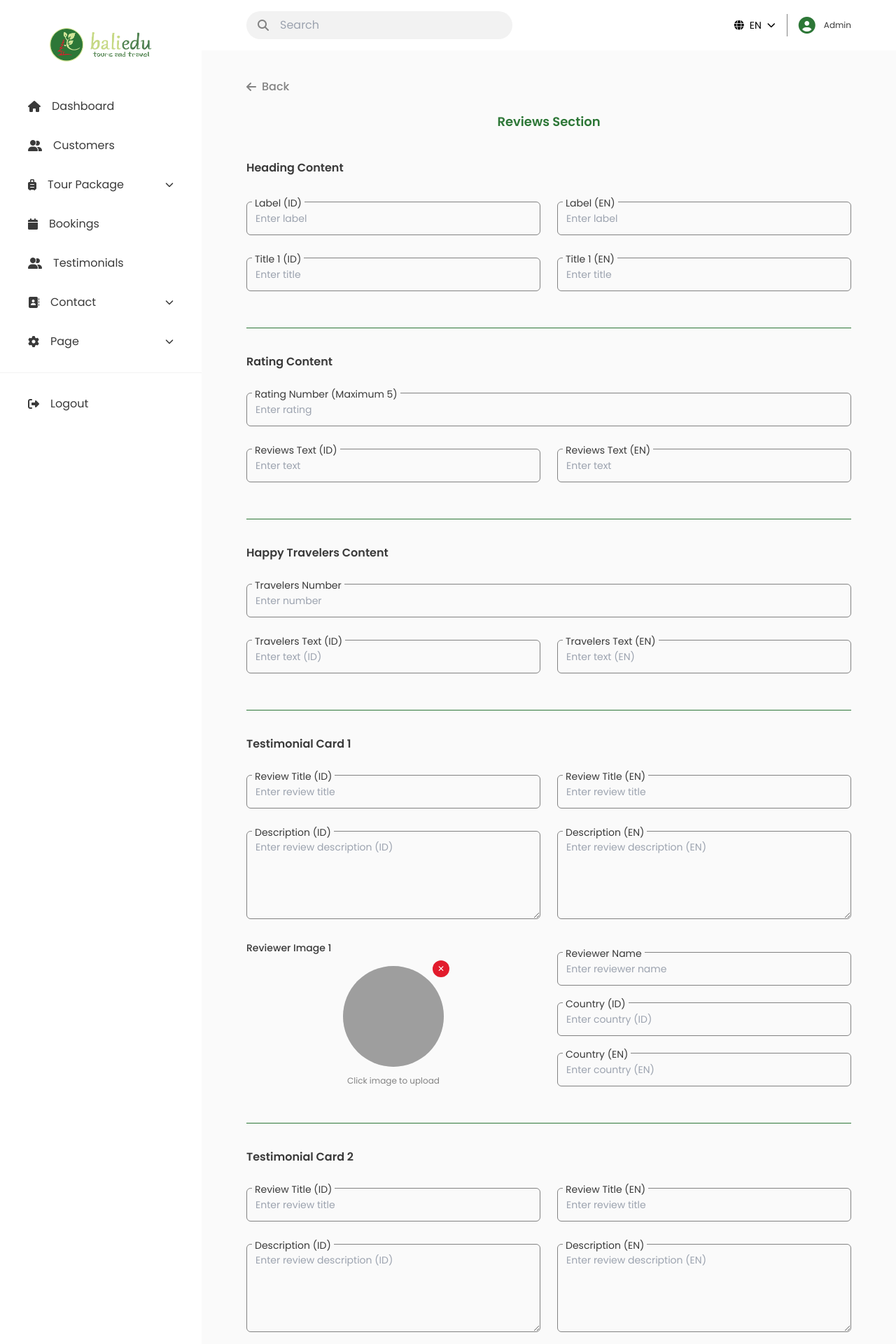
After one commit to meitakartika/baliedu-tours-and-travel, a Laravel app: template resources/views/admin/page/reviews/index.blade.php in a window 1280 px wide. The commit adds this page. Shown: the top 1920 px of the page at 70% size. Run offline with Laravel 12, Linux system fonts and the light colour scheme; the template is opened without the code that fills it, so the values that code supplies are empty; parts of the project's set-up code (start-up, migrations or seed data) failed here and were passed over; some libraries are stand-ins or nearby versions; grey boxes are pictures that could not be loaded.

Commit message:
reviews home

```diff
--- a/app/Http/Controllers/HomeController.php
+++ b/app/Http/Controllers/HomeController.php
@@ -8,6 +8,7 @@ use App\Models\HeroSlide;
 use App\Models\CategorySection;
 use App\Models\StatisticsSection;
 use App\Models\DiscoverSection;
+use App\Models\ReviewsSection;
 
 class HomeController extends Controller
 {
@@ -23,7 +24,8 @@ class HomeController extends Controller
         $categorySection = CategorySection::first();
         $statisticsSection = StatisticsSection::first();
         $discoverSection = DiscoverSection::first();
+        $reviewsSection = ReviewsSection::first();
 
-        return view('home.index', compact('categories', 'galleries', 'heroSlides', 'categorySection', 'statisticsSection', 'discoverSection'));
+        return view('home.index', compact('categories', 'galleries', 'heroSlides', 'categorySection', 'statisticsSection', 'discoverSection', 'reviewsSection'));
     }
 }
--- a/app/Http/Controllers/PageController.php
+++ b/app/Http/Controllers/PageController.php
@@ -30,7 +30,7 @@ class PageController extends Controller
             ],
             [
                 'name' => 'Testimonials',
-                'key' => 'testimonials',
+                'key' => 'reviews',
             ],
             [
                 'name' => 'Gallery',
--- a/resources/views/admin/page/index.blade.php
+++ b/resources/views/admin/page/index.blade.php
@@ -55,6 +55,12 @@
                                         <i class="fa-regular fa-pen-to-square"></i>
                                         Manage
                                     </a>
+                                @elseif ($section['key'] === 'reviews')
+                                    <a href="{{ route('page.reviews.index') }}"
+                                        class="inline-flex items-center gap-2 bg-lightGreen/50 text-darkGreen font-medium px-4 py-2 rounded-lg hover:bg-lightGreen/30 transition text-sm">
+                                        <i class="fa-regular fa-pen-to-square"></i>
+                                        Manage
+                                    </a>
                                 @endif
                             </td>
 
--- /dev/null
+++ b/resources/views/admin/page/reviews/index.blade.php
@@ -0,0 +1,402 @@
+@extends('layout.admin')
+
+@section('title', 'Reviews Section')
+
+@section('content')
+    <section class="w-full">
+
+        <!-- BACK -->
+        <a href="{{ route('page.index') }}"
+            class="inline-flex items-center gap-2 font-medium text-mediumGrey hover:text-darkGreen mb-6">
+            <i class="fa-solid fa-arrow-left"></i>
+            {{ __('admin.back') }}
+        </a>
+
+        <!-- TITLE -->
+        <h1 class="text-center text-darkGreen font-semibold text-lg mb-10">
+            Reviews Section
+        </h1>
+
+        <!-- SUCCESS MESSAGE -->
+        @if (session('success'))
+            <div class="rounded-lg bg-green-50 border border-green-500 p-4 text-green-700 text-sm mb-6">
+                {{ session('success') }}
+            </div>
+        @endif
+
+        <!-- ERROR VALIDATION -->
+        @if ($errors->any())
+            <div class="rounded-lg bg-red/5 border border-red/80 p-4 text-red text-sm mb-6">
+                <ul class="list-disc pl-5 space-y-1">
+                    @foreach ($errors->all() as $error)
+                        <li>{{ $error }}</li>
+                    @endforeach
+                </ul>
+            </div>
+        @endif
+
+        <!-- FORM -->
+        <form action="{{ route('page.reviews.update') }}" method="POST" enctype="multipart/form-data" class="space-y-10">
+
+            @csrf
+            @method('PUT')
+
+            <!-- HEADING CONTENT -->
+            <div>
+                <h2 class="text-darkGrey font-semibold mb-5">
+                    Heading Content
+                </h2>
+
+                <div class="grid grid-cols-1 md:grid-cols-2 gap-6">
+
+                    <!-- LABEL ID -->
+                    <div class="relative mt-4">
+                        <input type="text" name="label_id" value="{{ old('label_id', $reviewsSection->label_id) }}"
+                            placeholder="Enter label"
+                            class="bg-softGrey w-full border border-mediumGrey rounded-md px-3 text-sm h-12 focus:outline-none focus:border-darkGreen">
+
+                        <label class="absolute left-2 -top-2 px-1 text-darkGrey text-sm bg-softGrey">
+                            Label (ID)
+                        </label>
+                    </div>
+
+                    <!-- LABEL EN -->
+                    <div class="relative mt-4">
+                        <input type="text" name="label_en" value="{{ old('label_en', $reviewsSection->label_en) }}"
+                            placeholder="Enter label"
+                            class="bg-softGrey w-full border border-mediumGrey rounded-md px-3 text-sm h-12 focus:outline-none focus:border-darkGreen">
+
+                        <label class="absolute left-2 -top-2 px-1 text-darkGrey text-sm bg-softGrey">
+                            Label (EN)
+                        </label>
+                    </div>
+
+                    <!-- TITLE 1 ID -->
+                    <div class="relative mt-2">
+                        <input type="text" name="title_1_id" value="{{ old('title_1_id', $reviewsSection->title_1_id) }}"
+                            placeholder="Enter title"
+                            class="bg-softGrey w-full border border-mediumGrey rounded-md px-3 text-sm h-12 focus:outline-none focus:border-darkGreen">
+
+                        <label class="absolute left-2 -top-2 px-1 text-darkGrey text-sm bg-softGrey">
+                            Title 1 (ID)
+                        </label>
+                    </div>
+
+                    <!-- TITLE 1 EN -->
+                    <div class="relative mt-2">
+                        <input type="text" name="title_1_en" value="{{ old('title_1_en', $reviewsSection->title_1_en) }}"
+                            placeholder="Enter title"
+                            class="bg-softGrey w-full border border-mediumGrey rounded-md px-3 text-sm h-12 focus:outline-none focus:border-darkGreen">
+
+                        <label class="absolute left-2 -top-2 px-1 text-darkGrey text-sm bg-softGrey">
+                            Title 1 (EN)
+                        </label>
+                    </div>
+
+                </div>
+            </div>
+
+            <!-- RATING CONTENT -->
+            <div class="grid grid-cols-1 md:grid-cols-2 gap-6">
+
+                <hr class="border-darkGreen mt-3 col-span-2">
+
+                <h2 class="font-semibold text-base text-darkGrey mt-3 col-span-2">
+                    Rating Content
+                </h2>
+
+                <!-- RATING NUMBER -->
+                <div class="relative mt-2 col-span-2">
+                    <input type="number" name="rating_number" step="0.1" min="0" max="5"
+                        value="{{ old('rating_number', $reviewsSection->rating_number) }}" placeholder="Enter rating"
+                        class="bg-softGrey w-full border border-mediumGrey rounded-md px-3 text-sm h-12 focus:outline-none focus:border-darkGreen"
+                        required>
+
+                    <label class="absolute left-2 -top-2 px-1 text-darkGrey text-sm bg-softGrey">
+                        Rating Number (Maximum 5)
+                    </label>
+                </div>
+
+                <!-- REVIEWS TEXT ID -->
+                <div class="relative mt-2">
+                    <input type="text" name="reviews_text_id"
+                        value="{{ old('reviews_text_id', $reviewsSection->reviews_text_id) }}" placeholder="Enter text"
+                        class="bg-softGrey w-full border border-mediumGrey rounded-md px-3 text-sm h-12 focus:outline-none focus:border-darkGreen">
+
+                    <label class="absolute left-2 -top-2 px-1 text-darkGrey text-sm bg-softGrey">
+                        Reviews Text (ID)
+                    </label>
+                </div>
+
+                <!-- REVIEWS TEXT EN -->
+                <div class="relative mt-2">
+                    <input type="text" name="reviews_text_en"
+                        value="{{ old('reviews_text_en', $reviewsSection->reviews_text_en) }}" placeholder="Enter text"
+                        class="bg-softGrey w-full border border-mediumGrey rounded-md px-3 text-sm h-12 focus:outline-none focus:border-darkGreen">
+
+                    <label class="absolute left-2 -top-2 px-1 text-darkGrey text-sm bg-softGrey">
+                        Reviews Text (EN)
+                    </label>
+                </div>
+
+            </div>
+
+            <!-- HAPPY TRAVELERS -->
+            <div class="grid grid-cols-1 md:grid-cols-2 gap-6">
+
+                <hr class="border-darkGreen mt-3 col-span-2">
+
+                <h2 class="font-semibold text-base text-darkGrey mt-3 col-span-2">
+                    Happy Travelers Content
+                </h2>
+
+                <!-- TRAVELERS NUMBER -->
+                <div class="relative mt-2 col-span-2">
+                    <input type="number" name="travelers_number" min="0"
+                        value="{{ old('travelers_number', $reviewsSection->travelers_number) }}" placeholder="Enter number"
+                        class="bg-softGrey w-full border border-mediumGrey rounded-md px-3 text-sm h-12 focus:outline-none focus:border-darkGreen"
+                        required>
+
+                    <label class="absolute left-2 -top-2 px-1 text-darkGrey text-sm bg-softGrey">
+                        Travelers Number
+                    </label>
+                </div>
+
+                <!-- TRAVELERS TEXT ID -->
+                <div class="relative mt-2">
+                    <input type="text" name="travelers_text_id"
+                        value="{{ old('travelers_text_id', $reviewsSection->travelers_text_id) }}"
+                        placeholder="Enter text (ID)"
+                        class="bg-softGrey w-full border border-mediumGrey rounded-md px-3 text-sm h-12 focus:outline-none focus:border-darkGreen">
+
+                    <label class="absolute left-2 -top-2 px-1 text-darkGrey text-sm bg-softGrey">
+                        Travelers Text (ID)
+                    </label>
+                </div>
+
+                <!-- TRAVELERS TEXT EN -->
+                <div class="relative mt-2">
+                    <input type="text" name="travelers_text_en"
+                        value="{{ old('travelers_text_en', $reviewsSection->travelers_text_en) }}"
+                        placeholder="Enter text (EN)"
+                        class="bg-softGrey w-full border border-mediumGrey rounded-md px-3 text-sm h-12 focus:outline-none focus:border-darkGreen">
+
+                    <label class="absolute left-2 -top-2 px-1 text-darkGrey text-sm bg-softGrey">
+                        Travelers Text (EN)
+                    </label>
+                </div>
+
+            </div>
+
+            <!-- TESTIMONIAL CARDS -->
+            @for ($i = 1; $i <= 3; $i++)
+                <div class="grid grid-cols-1 md:grid-cols-2 gap-6">
+
+                    <hr class="border-darkGreen mt-3 col-span-2">
+
+                    <h2 class="font-semibold text-base text-darkGrey mt-3 col-span-2">
+                        Testimonial Card {{ $i }}
+                    </h2>
+
+                    <!-- CARD TITLE ID -->
+                    <div class="relative mt-2">
+                        <input type="text" name="card_title_{{ $i }}_id"
+                            value="{{ old('card_title_' . $i . '_id', $reviewsSection->{'card_title_' . $i . '_id'}) }}"
+                            placeholder="Enter review title"
+                            class="bg-softGrey w-full border border-mediumGrey rounded-md px-3 text-sm h-12 focus:outline-none focus:border-darkGreen">
+
+                        <label class="absolute left-2 -top-2 px-1 text-darkGrey text-sm bg-softGrey">
+                            Review Title (ID)
+                        </label>
+                    </div>
+
+                    <!-- CARD TITLE EN -->
+                    <div class="relative mt-2">
+                        <input type="text" name="card_title_{{ $i }}_en"
+                            value="{{ old('card_title_' . $i . '_en', $reviewsSection->{'card_title_' . $i . '_en'}) }}"
+                            placeholder="Enter review title"
+                            class="bg-softGrey w-full border border-mediumGrey rounded-md px-3 text-sm h-12 focus:outline-none focus:border-darkGreen">
+
+                        <label class="absolute left-2 -top-2 px-1 text-darkGrey text-sm bg-softGrey">
+                            Review Title (EN)
+                        </label>
+                    </div>
+
+                    <!-- DESCRIPTION ID -->
+                    <div class="relative mt-2">
+                        <textarea name="card_description_{{ $i }}_id" rows="5" placeholder="Enter review description (ID)"
+                            class="bg-softGrey w-full border border-mediumGrey rounded-md px-3 py-3 text-sm resize-y focus:outline-none focus:border-darkGreen">{{ old('card_description_' . $i . '_id', $reviewsSection->{'card_description_' . $i . '_id'}) }}</textarea>
+
+                        <label class="absolute left-2 -top-2 px-1 text-darkGrey text-sm bg-softGrey">
+                            Description (ID)
+                        </label>
+                    </div>
+
+                    <!-- DESCRIPTION EN -->
+                    <div class="relative mt-2">
+                        <textarea name="card_description_{{ $i }}_en" rows="5" placeholder="Enter review description (EN)"
+                            class="bg-softGrey w-full border border-mediumGrey rounded-md px-3 py-3 text-sm resize-y focus:outline-none focus:border-darkGreen">{{ old('card_description_' . $i . '_en', $reviewsSection->{'card_description_' . $i . '_en'}) }}</textarea>
+
+                        <label class="absolute left-2 -top-2 px-1 text-darkGrey text-sm bg-softGrey">
+                            Description (EN)
+                        </label>
+                    </div>
+
+
+                    <!-- REVIEWER INFORMATION & IMAGE -->
+                    <div class="col-span-2 grid grid-cols-1 md:grid-cols-2 gap-6 items-center">
+
+
+                        <!-- REVIEWER IMAGE -->
+                        <div>
+                            <label class="block text-sm text-darkGrey font-medium mb-4">
+                                Reviewer Image {{ $i }}
+                            </label>
+
+                            <div class="flex justify-center">
+                                <div class="relative">
+
+                                    <label class="relative cursor-pointer block">
+                                        <input type="file" id="reviewer_image_{{ $i }}"
+                                            name="reviewer_image_{{ $i }}"
+                                            accept="image/jpeg,image/png,image/webp" class="hidden"
+                                            onchange="previewReviewerImage(event, {{ $i }})">
+
+                                        <div
+                                            class="w-36 h-36 rounded-full bg-mediumGrey/10
+                    flex items-center justify-center overflow-hidden">
+
+                                            <img id="preview_{{ $i }}"
+                                                @if ($reviewsSection->{'reviewer_image_' . $i}) src="{{ asset('storage/' . $reviewsSection->{'reviewer_image_' . $i}) }}" @endif
+                                                class="{{ $reviewsSection->{'reviewer_image_' . $i} ? '' : 'hidden' }}
+                            w-full h-full object-cover">
+
+                                            <i id="icon_{{ $i }}"
+                                                class="fa-regular fa-image text-3xl text-darkGrey
+                        {{ $reviewsSection->{'reviewer_image_' . $i} ? 'hidden' : '' }}">
+                                            </i>
+                                        </div>
+                                    </label>
+
+                                    <!-- REMOVE BUTTON -->
+                                    @if ($reviewsSection->{'reviewer_image_' . $i})
+                                        <button type="button" onclick="removeReviewerImage({{ $i }}, this)"
+                                            class="absolute -top-2 -right-2 bg-red text-white w-6 h-6 rounded-full text-xs">
+                                            ✕
+                                        </button>
+                                    @endif
+
+                                </div>
+                            </div>
+
+                            <p class="text-xs text-mediumGrey text-center mt-3">
+                                Click image to upload
+                            </p>
+
+                        </div>
+
+                        <!-- REVIEWER DETAILS -->
+                        <div class="space-y-6">
+
+                            <!-- REVIEWER NAME -->
+                            <div class="relative mt-4">
+                                <input type="text" name="reviewer_name_{{ $i }}"
+                                    value="{{ old('reviewer_name_' . $i, $reviewsSection->{'reviewer_name_' . $i}) }}"
+                                    placeholder="Enter reviewer name"
+                                    class="bg-softGrey w-full border border-mediumGrey rounded-md px-3 text-sm h-12 focus:outline-none focus:border-darkGreen">
+
+                                <label class="absolute left-2 -top-2 px-1 text-darkGrey text-sm bg-softGrey">
+                                    Reviewer Name
+                                </label>
+                            </div>
+
+                            <!-- COUNTRY ID -->
+                            <div class="relative">
+                                <input type="text" name="reviewer_country_{{ $i }}_id"
+                                    value="{{ old('reviewer_country_' . $i . '_id', $reviewsSection->{'reviewer_country_' . $i . '_id'}) }}"
+                                    placeholder="Enter country (ID)"
+                                    class="bg-softGrey w-full border border-mediumGrey rounded-md px-3 text-sm h-12 focus:outline-none focus:border-darkGreen">
+
+                                <label class="absolute left-2 -top-2 px-1 text-darkGrey text-sm bg-softGrey">
+                                    Country (ID)
+                                </label>
+                            </div>
+
+                            <!-- COUNTRY EN -->
+                            <div class="relative">
+                                <input type="text" name="reviewer_country_{{ $i }}_en"
+                                    value="{{ old('reviewer_country_' . $i . '_en', $reviewsSection->{'reviewer_country_' . $i . '_en'}) }}"
+                                    placeholder="Enter country (EN)"
+                                    class="bg-softGrey w-full border border-mediumGrey rounded-md px-3 text-sm h-12 focus:outline-none focus:border-darkGreen">
+
+                                <label class="absolute left-2 -top-2 px-1 text-darkGrey text-sm bg-softGrey">
+                                    Country (EN)
+                                </label>
+                            </div>
+
+                        </div>
+                    </div>
+
+                </div>
+            @endfor
+
+            <!-- SUBMIT -->
+            <button type="submit"
+                class="bg-darkGreen text-white text-sm font-medium px-12 py-3 rounded-lg w-1/2 lg:w-1/3 hover:bg-darkGreen/90 transition">
+                {{ __('admin.save') }}
+            </button>
+
+        </form>
+
+    </section>
+@endsection
+
+@push('scripts')
+    <script>
+        function previewReviewerImage(event, index) {
+            const file = event.target.files[0];
+
+            if (!file) return;
+
+            const preview = document.getElementById(`preview_${index}`);
+            const icon = document.getElementById(`icon_${index}`);
+
+            preview.src = URL.createObjectURL(file);
+            preview.classList.remove('hidden');
+            icon.classList.add('hidden');
+        }
+
+
+        function removeReviewerImage(index, button) {
+            const preview = document.getElementById(`preview_${index}`);
+            const icon = document.getElementById(`icon_${index}`);
+            const fileInput = document.getElementById(`reviewer_image_${index}`);
+
+            // Tandai gambar lama untuk dihapus
+            let removeInput = document.querySelector(
+                `input[name="remove_image_${index}"]`
+            );
+
+            if (!removeInput) {
+                removeInput = document.createElement('input');
+                removeInput.type = 'hidden';
+                removeInput.name = `remove_image_${index}`;
+                removeInput.value = '1';
+
+                document.querySelector('form[action="{{ route('page.reviews.update') }}"]')
+                    .appendChild(removeInput);
+            }
+
+            // Reset preview
+            preview.src = '';
+            preview.classList.add('hidden');
+            icon.classList.remove('hidden');
+
+            // Reset file input
+            fileInput.value = '';
+
+            // Hilangkan tombol X
+            button.remove();
+        }
+    </script>
+@endpush
--- a/routes/web.php
+++ b/routes/web.php
@@ -25,6 +25,7 @@ use App\Http\Controllers\HeroSlideController;
 use App\Http\Controllers\CategorySectionController;
 use App\Http\Controllers\StatisticsController;
 use App\Http\Controllers\DiscoverController;
+use App\Http\Controllers\ReviewsController;
 
 Route::get('/', [HomeController::class, 'index']);
 Route::get('/home', [HomeController::class, 'index'])->name('home');
@@ -114,6 +115,8 @@ Route::middleware(['auth', 'admin'])
         Route::put('/page/statistics', [StatisticsController::class, 'update'])->name('page.statistics.update');
         Route::get('/page/discover', [DiscoverController::class, 'index'])->name('page.discover.index');
         Route::put('/page/discover', [DiscoverController::class, 'update'])->name('page.discover.update');
+        Route::get('/page/reviews', [ReviewsController::class, 'index'])->name('page.reviews.index');
+        Route::put('/page/reviews', [ReviewsController::class, 'update'])->name('page.reviews.update');
 
     });
 
```
Also changed, not shown: app/Http/Controllers/ReviewsController.php (added, +114 -0 lines), app/Models/ReviewsSection.php (added, +48 -0 lines), resources/views/home/index.blade.php (+55 -70 lines), database/migrations/2026_11_17_134405_create_reviews_sections_table.php (added), database/migrations/2026_11_17_142112_remove_title_2_columns_from_reviews_sections_table.php (added).
